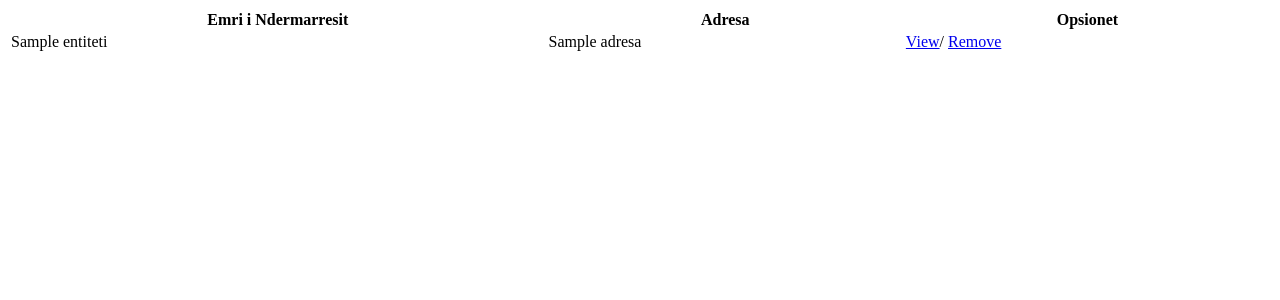
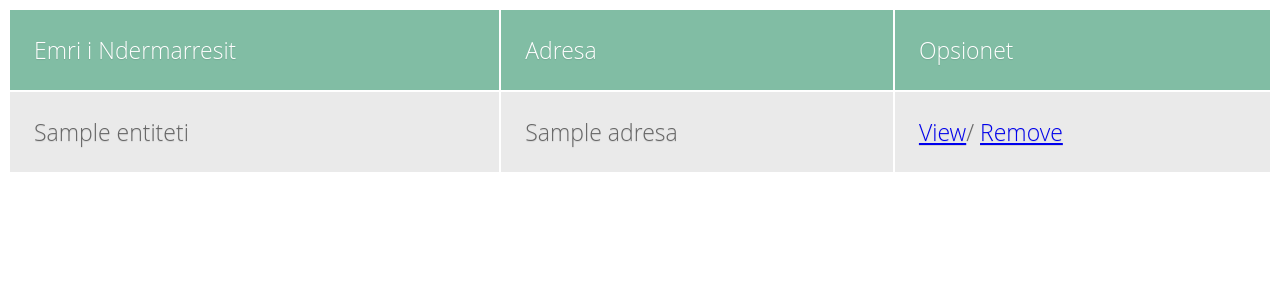
Before and after one commit to margaritaosmani/techstitution, a Flask app: page /listo in a window 1280 px wide. Shown: the top 300 px of the page. Run offline with Flask 2, Linux system fonts and the light colour scheme; a database or web service that is not in the repository returns one stand-in record (Sample ...).

Commit message:
Layout.html edited

```diff
--- a/app/templates/layout.html
+++ b/app/templates/layout.html
@@ -1,6 +1,31 @@
 <!DOCTYPE html>
 <html>
 <head>
+	<style>
+th {
+  color: #fff;;
+  background:#81BDA4;
+  font-size:23px;
+  font-weight: 100;
+  padding:24px;
+  text-align:left;
+  text-shadow: 0 1px 1px rgba(0, 0, 0, 0.1);
+  vertical-align:middle;
+  font-family: 'Open Sans', sans-serif;
+}
+
+td {
+  color: #666;
+  background:#eaeaea;
+  font-size:23px;
+  font-weight: 100;
+  padding:24px;
+  text-align:left;
+  text-shadow: 0 1px 1px rgba(0, 0, 0, 0.1);
+  vertical-align:middle;
+  font-family: 'Open Sans', sans-serif;
+}
+</style>
 	<title>Techstitution</title>
 </head>
 <body>
```
